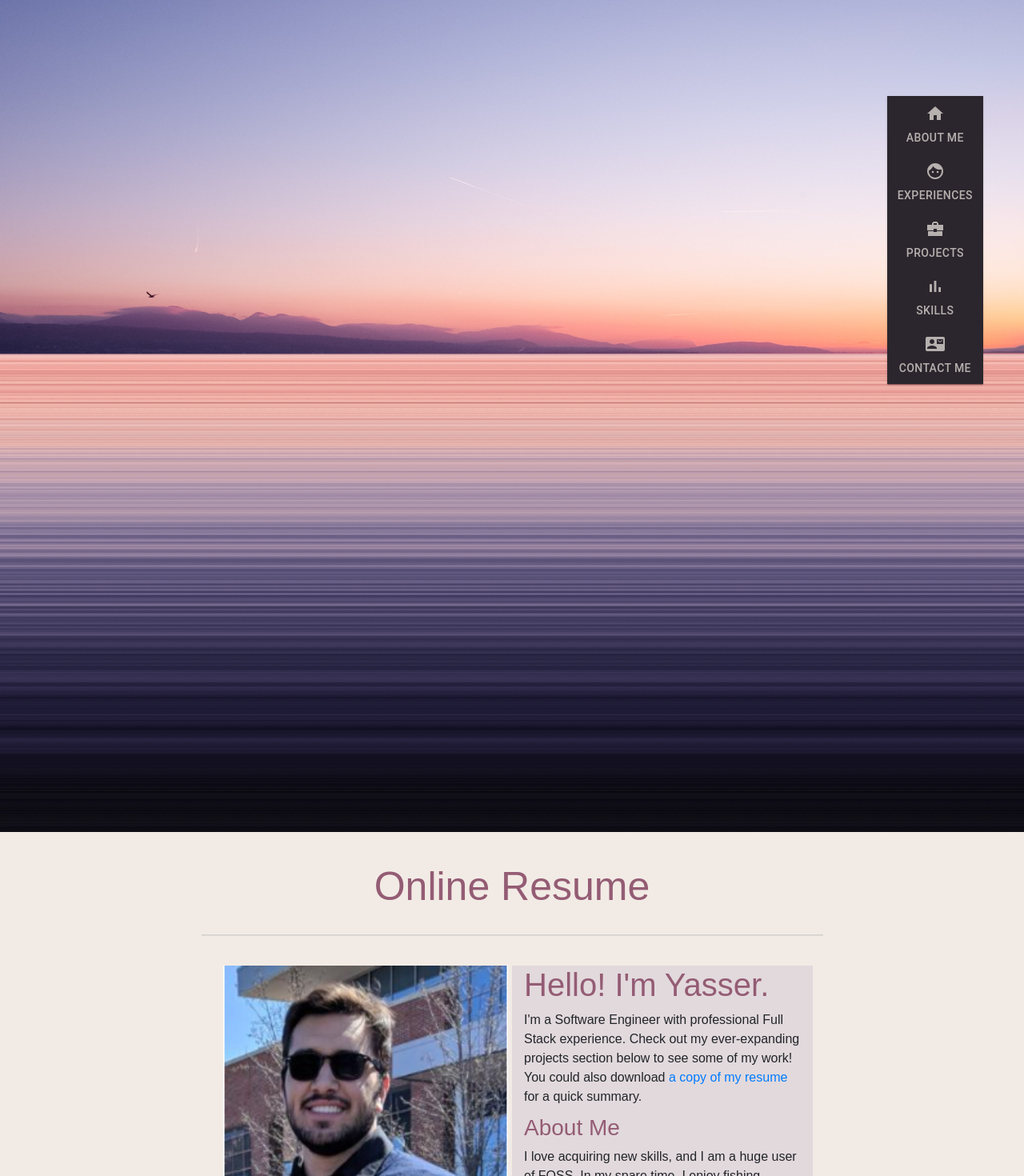
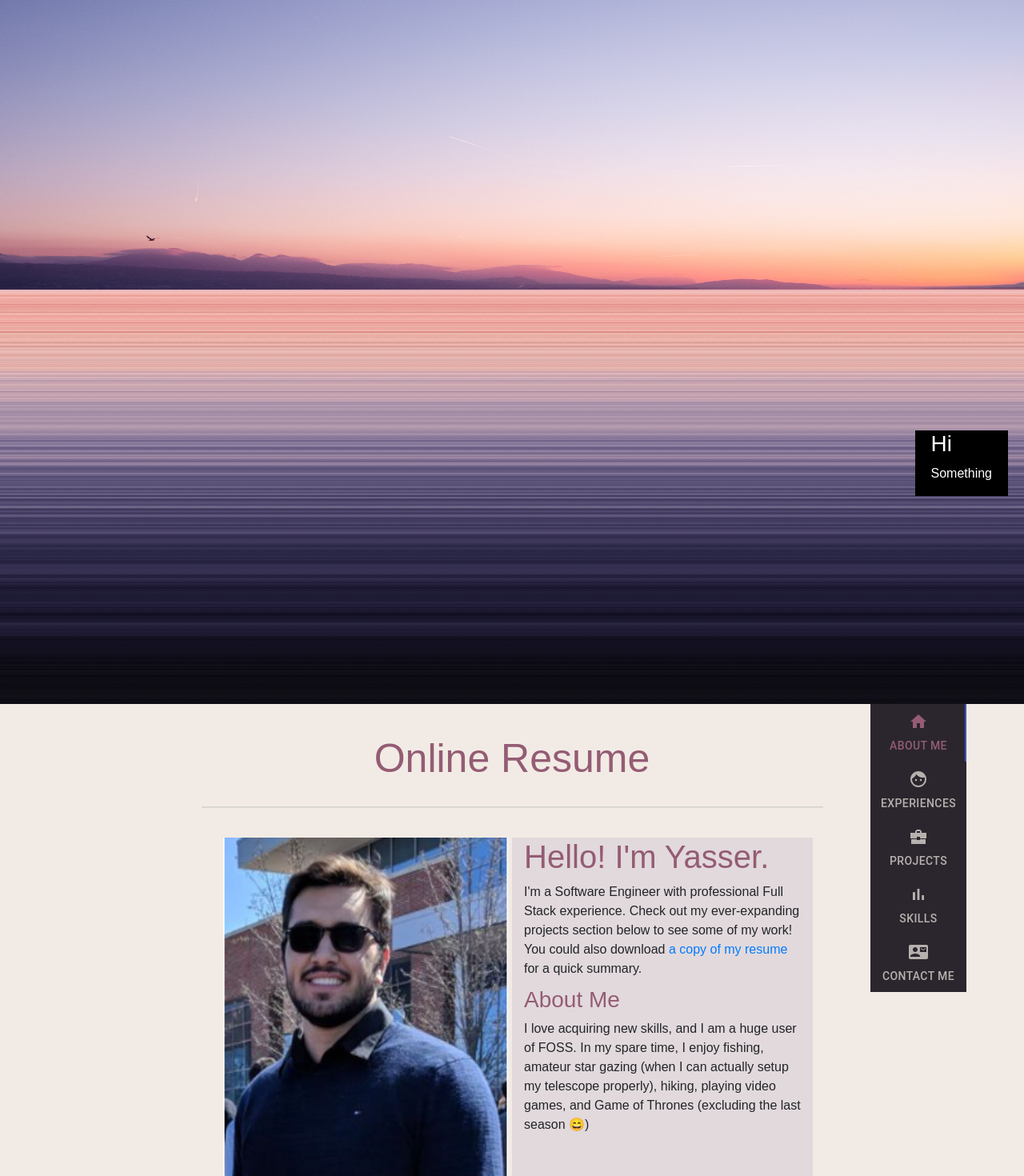
Before and after one commit to yjeafar/yjeafar.github.io, a React (Create React App) app: page / in a window 1280 px wide. Shown: the part 160-1630 px from the top of the page at 80% size. Built offline with nearby package versions, Linux system fonts and the light colour scheme.

Commit message:
Fixed About me page routing
Applicaition now routes all pages properly, fixed error where clicking about me in nav bar does not navigate to it, and made the nav bar sticky, starting in the about me section

```diff
--- a/src/css/navBar.css
+++ b/src/css/navBar.css
@@ -1,8 +1,12 @@
 .navBar {
-    position:fixed;
+    position: sticky;
     /* right: 8%; */
-    right: 4%;
     top: 35%;
+    display: flex;
+    flex-direction: row;
+    width:8%;
+    padding-left: 85%;
+    max-height:0;
 }
 
 @media screen and (max-width: 830px ) {
--- a/src/css/welcome.css
+++ b/src/css/welcome.css
@@ -1,4 +1,19 @@
 #welcomeImg {
-    height: 150vh;
+    height: 130vh;
     width: 100%;
 }
+
+.container {
+    position: relative;
+    font-family: Arial;
+}
+
+.welcomeBlock {
+    position: absolute;
+    bottom: 20px;
+    right: 20px;
+    background-color: black;
+    color: white;
+    padding-left: 20px;
+    padding-right: 20px;
+}
--- a/src/enum.js
+++ b/src/enum.js
@@ -1,4 +1,5 @@
 export const Initial = { // Used to set active tab if user types in url
+    '': -1,
     '#about-me': 0,
     '#experiences': 1,
     '#projects': 2,
--- a/src/js/about-me.js
+++ b/src/js/about-me.js
@@ -32,7 +32,7 @@ export default function AboutMe({ forwardedRef }) {
   const classes = useStyles();
 
   return (
-    <div ref={forwardedRef}>
+    <div ref={forwardedRef} id="about-me">
       {/* <div id="headerStyle">
         <Row style={{marginRight:0 }}>
           <Col id="nameStyle">
@@ -45,7 +45,6 @@ export default function AboutMe({ forwardedRef }) {
           </Col>
         </Row>
       </div> */}
-      <NavBar />
       <div className="lightBackground" >
         <Container className="containerStyle, AboutMe">
         <h1 id="appHeader">Online Resume</h1>
--- a/src/js/navBar.js
+++ b/src/js/navBar.js
@@ -28,7 +28,11 @@ export default function NavBar() {
     const [value, setValue] = useState(TabValue.Initial[window.location.hash]); // Sets tab based on url path (enum holds paths)
 
     window.addEventListener('hashchange', () => {
-        setValue(TabValue.Initial[window.location.hash]) // Add event listener to change tab once user types in url manually
+        if (TabValue.Initial[window.location.hash] !== -1) {
+            setValue(TabValue.Initial[window.location.hash]) // Add event listener to change tab once user types in url manually
+        } else {
+            setValue(0) // If in the view of # (picture), then set the tab to About Me
+        }
     });
 
     function handleChange(e, newValue) {
--- a/src/js/welcome.js
+++ b/src/js/welcome.js
@@ -5,9 +5,12 @@ import '../css/welcome.css';
 export default function Welcome({forwardedRef}) {
   return (
     <div ref={forwardedRef}>
-      <img src={ocean} alt='Milky Way Galaxy' id='welcomeImg'></img>
-        {/* <div style={{width:'50%', marginLeft:'auto', marginRight: 'auto'}}>Photo by <a href="https://unsplash.com/@marekpiwnicki?utm_source=unsplash&amp;utm_medium=referral&amp;utm_content=creditCopyText">Marek Piwnicki</a> on <a href="https://unsplash.com/t/wallpapers?utm_source=unsplash&amp;utm_medium=referral&amp;utm_content=creditCopyText">Unsplash</a></div> */}
+      <img src={ocean} alt='ocean painting' id='welcomeImg'></img>
         {/* <span>Photo by <a href="https://unsplash.com/@somanydetails?utm_source=unsplash&amp;utm_medium=referral&amp;utm_content=creditCopyText">Luigi Manga</a> on <a href="https://unsplash.com/t/wallpapers?utm_source=unsplash&amp;utm_medium=referral&amp;utm_content=creditCopyText">Unsplash</a></span> */}
+        <div className='welcomeBlock'>
+          <h3>Hi</h3>
+          <p>Something</p>
+        </div>
     </div>
   );
 }
```
Also changed, not shown: src/js/all-components.js.
